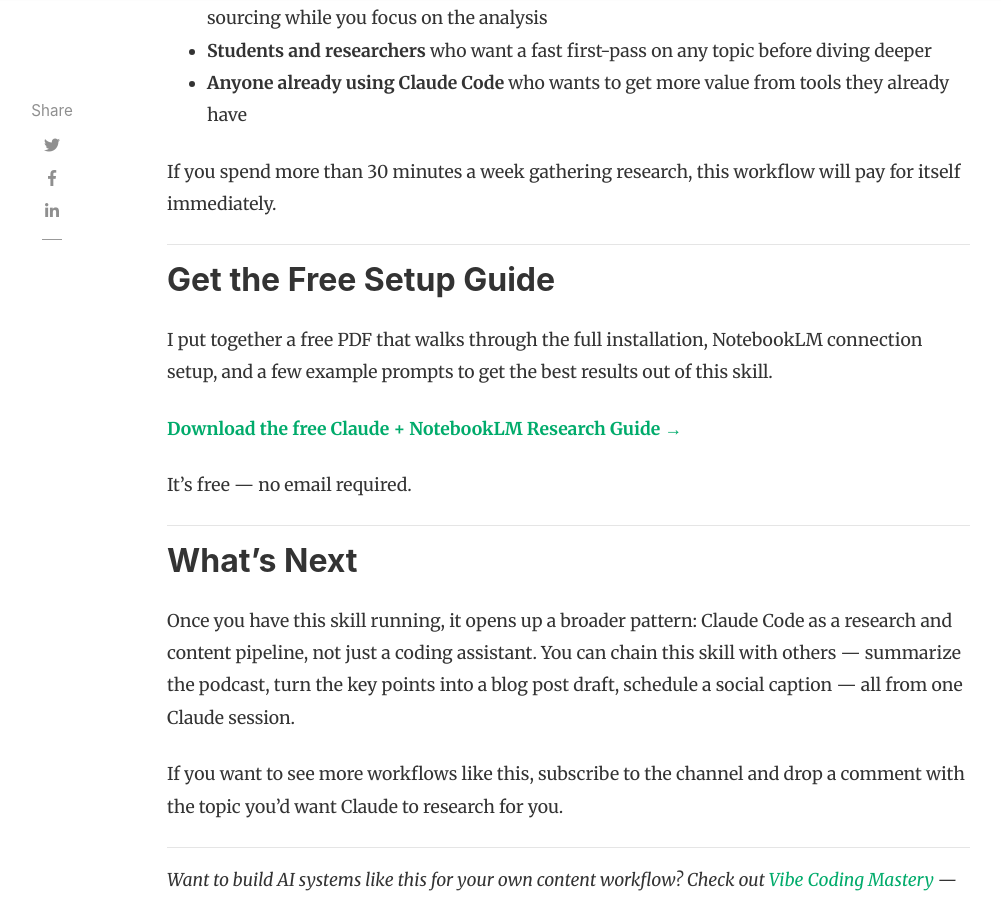
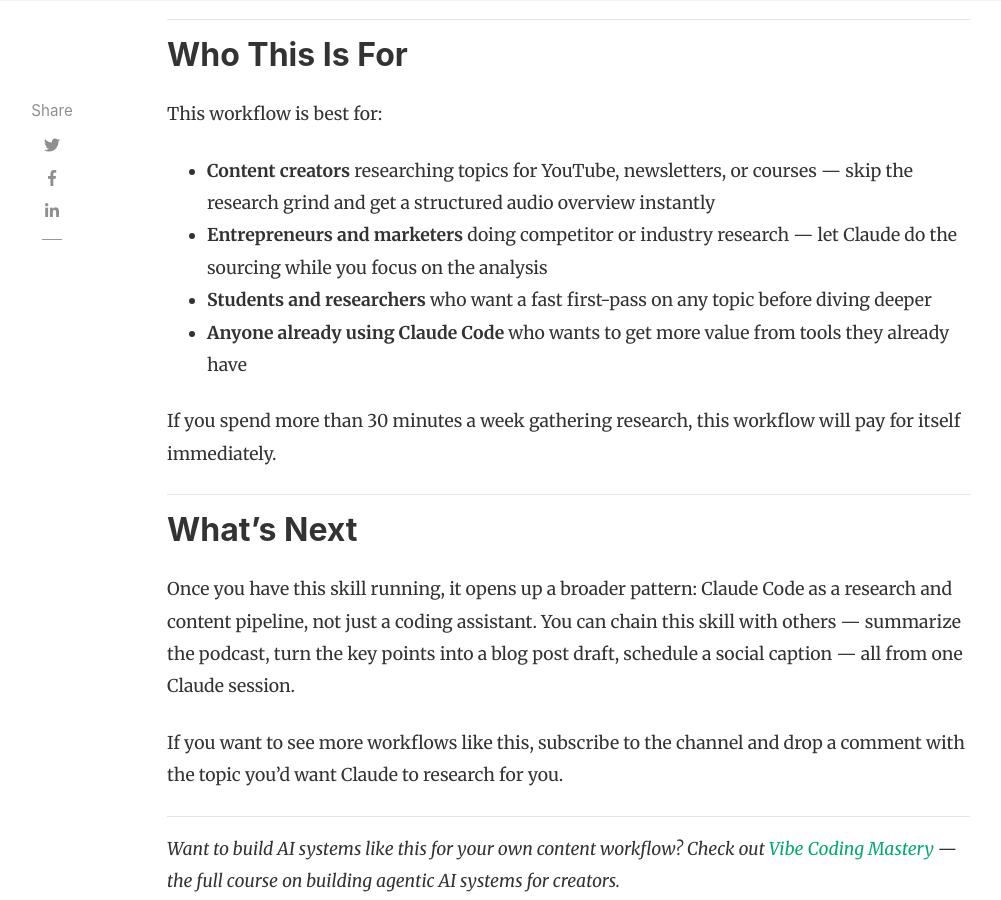
Before and after one commit to nessalazne/nessalazne.github.io, a Jekyll site: the page built from _posts/2026-04-21-claude-code-notebooklm-research.md, in a window 1280 px wide and 900 px high, scrolled down 3626 px. Shown: the whole window, without its empty margins (118-1119 px from the left). Built offline with Jekyll 4.4.1, drawn with Linux system fonts in a browser that asks for light colours; nearby versions of some CDN libraries; comment, search, counter and statistics services are not loaded; some of the changed text lies outside the part shown.

Commit message:
Move freebie CTA to top of NotebookLM post, link to email capture page

```diff
--- a/_posts/2026-04-21-claude-code-notebooklm-research.md
+++ b/_posts/2026-04-21-claude-code-notebooklm-research.md
@@ -77,16 +87,6 @@
 
 ---
 
-## Get the Free Setup Guide
-
-I put together a free PDF that walks through the full installation, NotebookLM connection setup, and a few example prompts to get the best results out of this skill.
-
-**[Download the free Claude + NotebookLM Research Guide →](/assets/pdfs/claude-notebooklm-research-freebie.pdf)**
-
-It's free — no email required.
-
----
-
 ## What's Next
 
 Once you have this skill running, it opens up a broader pattern: Claude Code as a research and content pipeline, not just a coding assistant. You can chain this skill with others — summarize the podcast, turn the key points into a blog post draft, schedule a social caption — all from one Claude session.
```
Also changed, not shown: other parts of _posts/2026-04-21-claude-code-notebooklm-research.md (+10 -0 lines).
